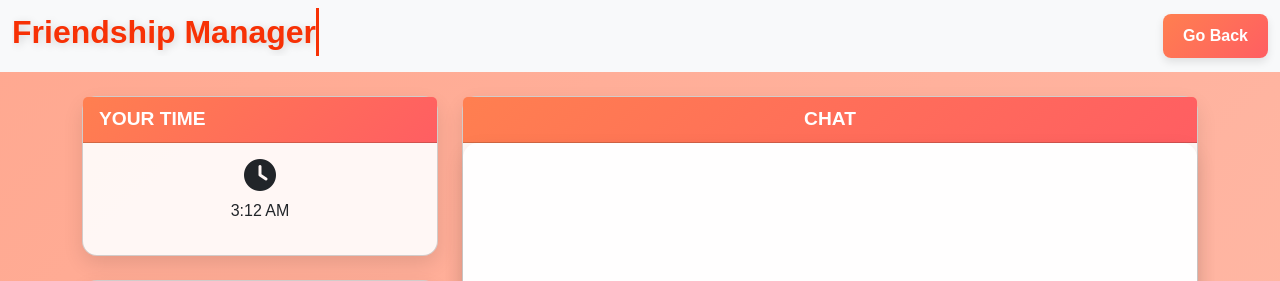
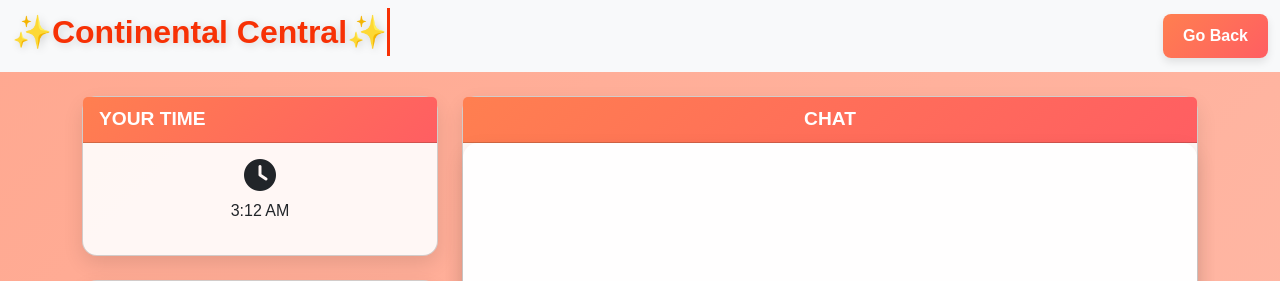
Before and after one commit to fireatwill13/CS50FinalProject, a Flask app: page /friendship_hub/10 in a window 1280 px wide. Shown: the top 281 px of the page. Run offline with Flask 3, Linux system fonts and the light colour scheme; a user stored in the database is signed in; data comes from the database, SQL or seed files in the repository; some libraries are stand-ins or nearby versions.

Commit message:
Fixing the hub header

```diff
--- a/templates/friendship_hub.html
+++ b/templates/friendship_hub.html
@@ -17,7 +17,7 @@
         <!-- Header -->
         <header class="navbar navbar-expand-lg navbar-light bg-light">
             <div class="container-fluid">
-                <h1 class="navbar-brand typewriter">Friendship Manager</h1>
+                <h1 class="navbar-brand typewriter">✨Continental Central✨</h1>
                 <div class="ms-auto d-flex align-items-center">
                     <!-- Exit Button -->
                     <a href="{{ url_for('homepage') }}" class="btn btn-danger ms-2">Go Back</a>
@@ -281,7 +281,6 @@
 
 // Update time every second
 setInterval(updateClocks, 1000);
-
 
 
     // Add Event to Calendar
```
